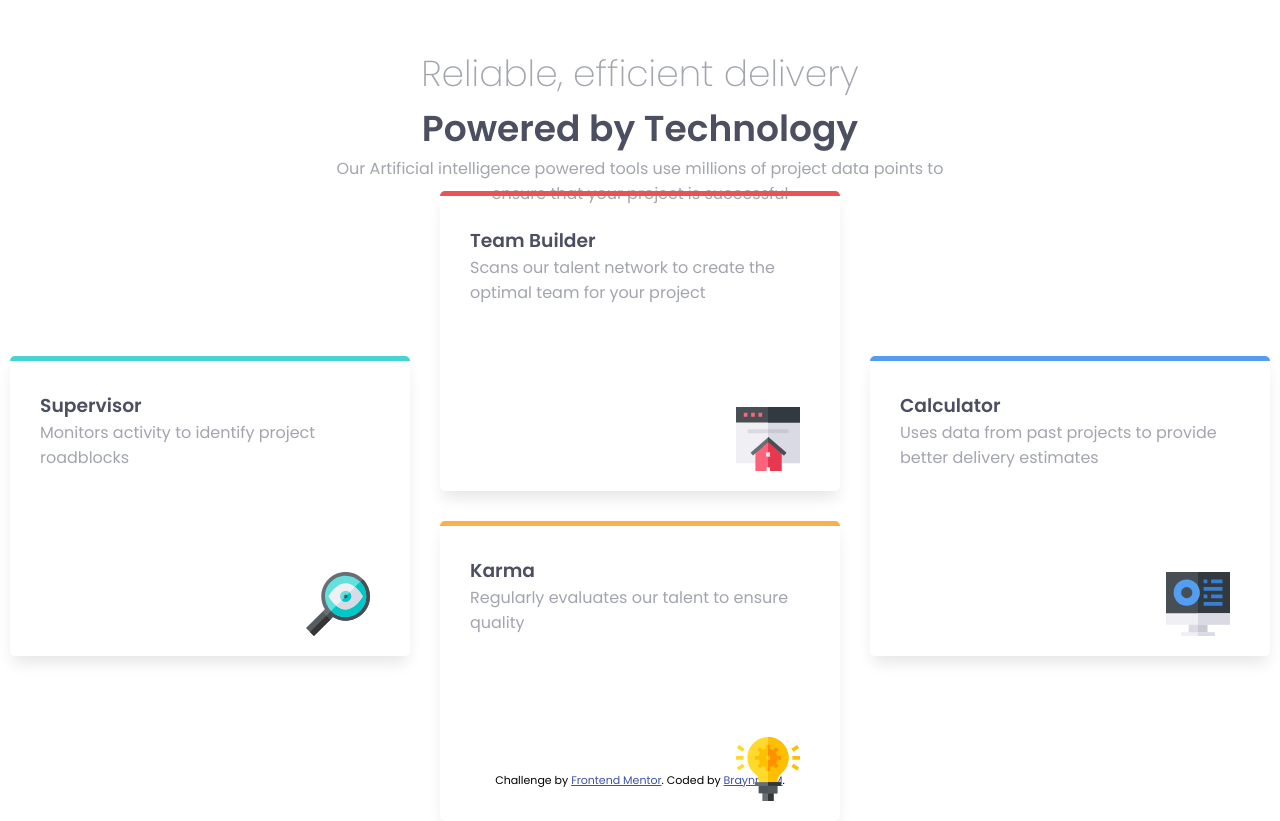
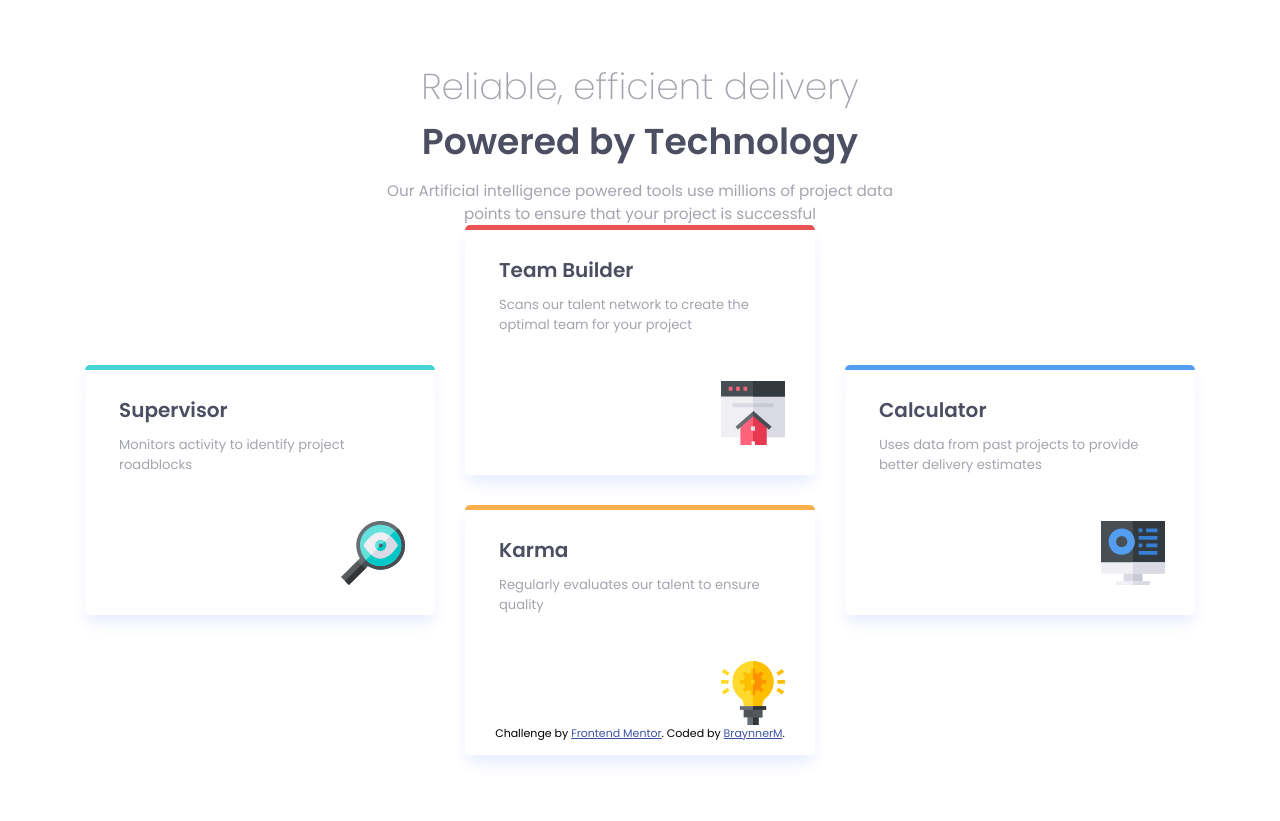
Before and after one commit to BraynnerM/four-card-feature-section-master, a React (Vite) app: page / in a window 1280 px wide. After the commit the page ends 800 px from the top, so only its background shows below. Built offline with nearby package versions, Linux system fonts and the light colour scheme.

Commit message:
finalizado a parte desktop

```diff
--- a/src/styles/main.sass
+++ b/src/styles/main.sass
@@ -16,17 +16,16 @@
         align-items: center
 
         .container
-            height: 95vh
+            height: 77vh
             display: flex
             flex-direction: column
-            justify-content: center
+            justify-content: space-between
             align-items: center
             .title
                 display: flex
                 flex-direction: column
                 justify-content: center
                 align-items: center
-                height: 30%
                 width: 50%
                 h2
                     color: variables.$text-color
@@ -40,28 +39,33 @@
                     color: variables.$text-color
                     font-weight: 400
                     text-align: center
+                    padding-top: 10px
+                    font-size: 0.95rem
             .cards
                 display: flex
                 align-items: center
                 gap: 30px
-                height: 70%
                 .card
-                    width: 400px
-                    height: 300px
-                    box-shadow: 0px 10px 15px -3px rgba(0,0,0,0.1)
+                    width: 350px
+                    height: 250px
+                    box-shadow: 0px 10px 15px -3px rgba(0, 72, 255, 0.1)
                     border-radius: 5px
-                    padding: 30px
+                    padding: 34px
+                    padding-top: 25px
                     position: relative
                     h3
                         color: variables.$title-color
                         font-weight: 600
+                        font-size: 1.25rem
                     p
                         color: variables.$text-color
                         font-weight: 400
+                        font-size: 0.82rem
+                        padding-top: 10px
                     img
                         position: absolute
-                        bottom: 20px
-                        right: 40px
+                        bottom: 30px
+                        right: 30px
                 .card-1
                     border-top: 5px solid variables.$card1-color
 
@@ -75,3 +79,5 @@
                         border-top: 5px solid variables.$card3-color
                 .card-4
                     border-top: 5px solid variables.$card4-color
+        .attribution
+            padding-top: 50px
```
